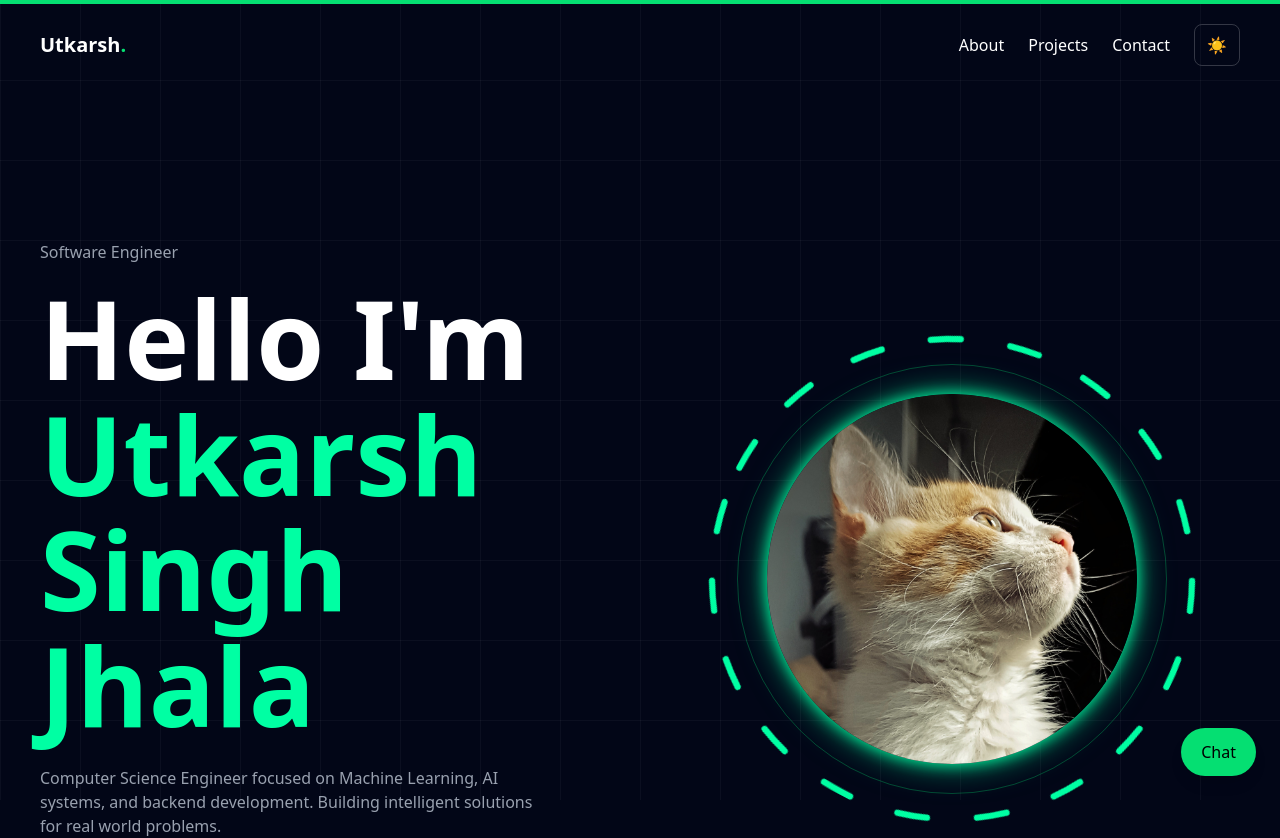
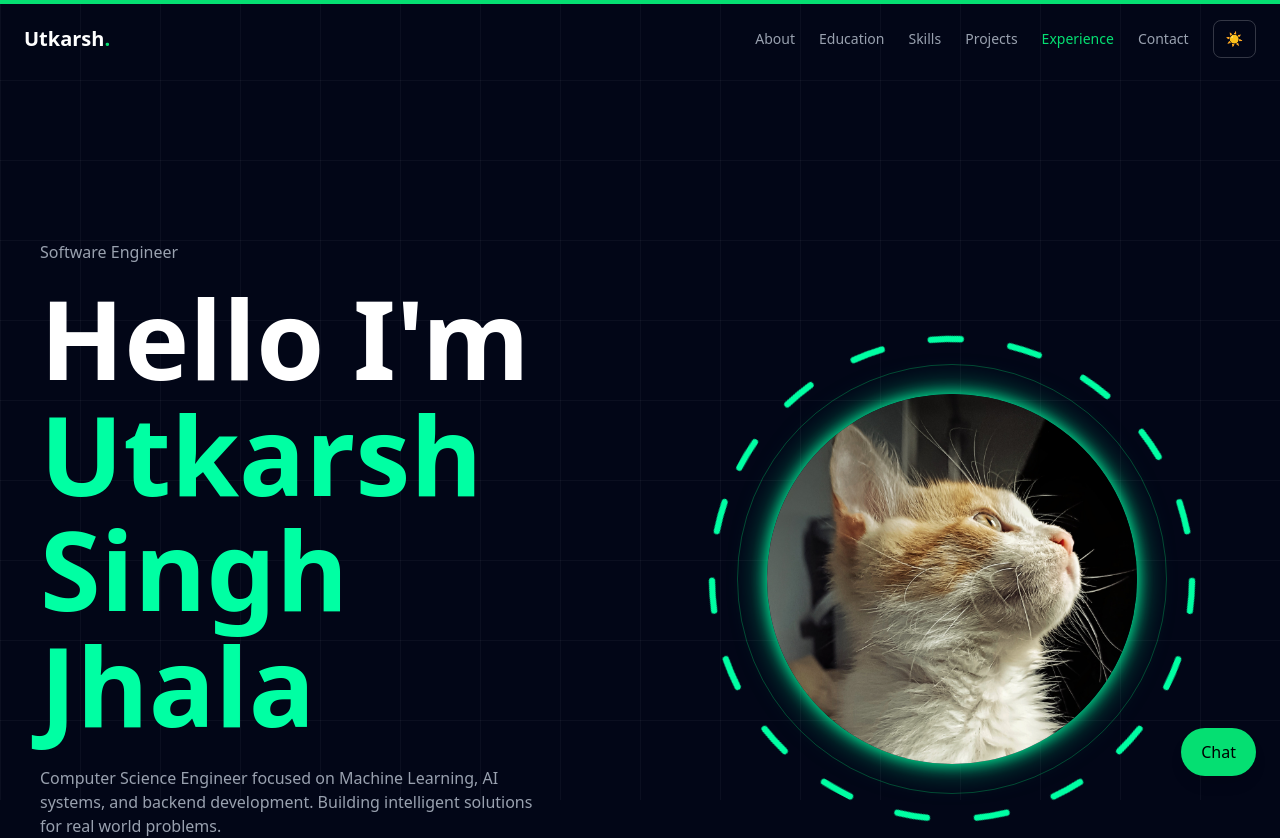
Before and after one commit to Samael1125/my-portfolio, a Next.js app: page / in a window 1280 px wide. Shown: the top 838 px of the page. Built offline with nearby package versions, Linux system fonts and the light colour scheme.

Commit message:
style: final polish with UI consistency, spacing, animations, and performance improvements

```diff
--- a/app/globals.css
+++ b/app/globals.css
@@ -131,3 +131,7 @@ html.dark{
 background:#020617;
 color:#ffffff;
 }
+
+html {
+  scroll-behavior: smooth;
+}
--- a/app/layout.tsx
+++ b/app/layout.tsx
@@ -25,3 +25,7 @@ export default function RootLayout({ children }: { children: React.ReactNode })
     </html>
   )
 }
+export const metadata = {
+title: "Utkarsh | Portfolio",
+description: "Full Stack Developer & ML Enthusiast"
+}
--- a/app/page.tsx
+++ b/app/page.tsx
@@ -18,6 +18,7 @@ import ShortProfile from "@/components/ShortProfile"
 import GithubActivity from "@/components/GithubActivity"
 import LeetCodeStats from "@/components/LeetCodeStats"
 import DevActivity from "@/components/DevActivity"
+import Reveal from "@/components/Reveal"
 
 export default function Home() {
   return (
@@ -26,10 +27,14 @@ export default function Home() {
       <Hero/>
       <ShortProfile/>
       <Stats/>
-      <About/>
+      <Reveal>
+        <About/>
+      </Reveal>
       <Education/>
       <Skills/>
-      <Projects/>
+      <Reveal>
+        <Projects/>
+      </Reveal>
       <Experience/>
       <Timeline/>
       <Certificates/>
--- a/components/About.tsx
+++ b/components/About.tsx
@@ -7,7 +7,7 @@ export default function About(){
 
 return(
 <Reveal>
-<section id="about" className="py-40 px-6">
+<section id="about" className="py-40 px-6 max-w-7xl mx-auto">
 
 <h2 className="text-5xl font-bold text-center mb-16">
 About Me
--- a/components/Certificates.tsx
+++ b/components/Certificates.tsx
@@ -35,7 +35,7 @@ export default function Certificates(){
 
 return(
 
-<section id="certificates" className="py-32 px-6">
+<section id="certificates" className="py-40 px-6 max-w-7xl mx-auto">
 
 <h2 className="text-4xl font-bold text-center mb-20">
 Certificates
--- a/components/Contact.tsx
+++ b/components/Contact.tsx
@@ -6,7 +6,7 @@ export default function Contact(){
 
 return(
 
-<section className="py-40 px-6">
+<section className="py-40 px-6 max-w-7xl mx-auto" id="contact">
 
 <h2 className="text-5xl font-bold text-center mb-20">
 Contact
--- a/components/Education.tsx
+++ b/components/Education.tsx
@@ -31,7 +31,7 @@ export default function Education(){
 
 return(
 
-<section className="py-40 px-6">
+<section className="py-40 px-6 max-w-7xl mx-auto" id="education">
 
 <h2 className="text-5xl font-bold text-center mb-20">
 Education
@@ -68,7 +68,6 @@ className="p-8 rounded-xl bg-white/5 border border-white/10"
 ))}
 
 </div>
-
 </section>
 
 )
--- a/components/Experience.tsx
+++ b/components/Experience.tsx
@@ -2,7 +2,7 @@ export default function Experience(){
 
 return(
 
-<section className="py-32">
+<section className="py-32" id="experience">
 
 <h2 className="text-4xl font-bold text-center mb-16">
 Experience
--- a/components/Navbar.tsx
+++ b/components/Navbar.tsx
@@ -1,34 +1,135 @@
 "use client"
 
-import Link from "next/link"
+import { useState, useEffect } from "react"
 import { Link as ScrollLink } from "react-scroll"
-import ThemeToggle from "@/components/ThemeToggle"
+import ThemeToggle from "./ThemeToggle"
+import { Menu, X } from "lucide-react"
+
+const navItems = [
+{ id:"about", label:"About" },
+{ id:"education", label:"Education" },
+{ id:"skills", label:"Skills" },
+{ id:"projects", label:"Projects" },
+{ id:"experience", label:"Experience" },
+{ id:"contact", label:"Contact" }
+]
 
 export default function Navbar(){
 
+const [active,setActive] = useState("about")
+const [open,setOpen] = useState(false)
+const [scrolled,setScrolled] = useState(false)
+
+useEffect(()=>{
+
+const handleScroll = ()=>{
+
+setScrolled(window.scrollY > 50)
+
+navItems.forEach(section=>{
+
+const el = document.getElementById(section.id)
+
+if(el){
+
+const top = el.offsetTop - 100
+const height = el.offsetHeight
+
+if(window.scrollY >= top && window.scrollY < top + height){
+setActive(section.id)
+}
+
+}
+
+})
+
+}
+
+window.addEventListener("scroll",handleScroll)
+
+return ()=>window.removeEventListener("scroll",handleScroll)
+
+},[])
+
 return(
 
-<nav className="fixed top-0 w-full flex justify-between items-center px-10 py-6">
+<nav className={`fixed top-0 w-full z-50 transition-all duration-300
+${scrolled ? "bg-black/60 backdrop-blur-lg border-b border-white/10 py-3" : "bg-transparent py-5"}
+`}>
 
-<h1 className="font-bold text-xl">
+<div className="max-w-7xl mx-auto flex justify-between items-center px-6">
+
+{/* LOGO */}
+
+<h1 className="text-xl font-bold">
 Utkarsh<span className="text-green-400">.</span>
 </h1>
 
-<div className="flex gap-8">
+{/* DESKTOP MENU */}
 
-<div className="flex items-center gap-6">
+<div className="hidden md:flex items-center gap-6 text-sm">
 
-<ScrollLink to="about" smooth duration={500}>About</ScrollLink>
-<ScrollLink to="projects" smooth duration={500}>Projects</ScrollLink>
-<ScrollLink to="contact" smooth duration={500}>Contact</ScrollLink>
+{navItems.map(item=>(
+
+<ScrollLink
+key={item.id}
+to={item.id}
+smooth
+duration={500}
+className={`cursor-pointer transition
+${active===item.id ? "text-green-400" : "text-gray-400 hover:text-green-400"}
+`}
+>
+{item.label}
+</ScrollLink>
+
+))}
 
 <ThemeToggle/>
 
 </div>
+
+{/* MOBILE BUTTON */}
+
+<button
+onClick={()=>setOpen(!open)}
+className="md:hidden text-white"
+>
+
+{open ? <X/> : <Menu/>}
+
+</button>
+
 </div>
+
+{/* MOBILE MENU */}
+
+{open && (
+
+<div className="md:hidden bg-black/90 backdrop-blur-lg px-6 py-6 flex flex-col gap-5 text-center">
+
+{navItems.map(item=>(
+
+<ScrollLink
+key={item.id}
+to={item.id}
+smooth
+duration={500}
+onClick={()=>setOpen(false)}
+className="text-gray-300 hover:text-green-400 cursor-pointer"
+>
+{item.label}
+</ScrollLink>
+
+))}
+
+<ThemeToggle/>
+
+</div>
+
+)}
 
 </nav>
 
 )
-
 }
--- a/components/Projects.tsx
+++ b/components/Projects.tsx
@@ -101,6 +101,8 @@ whileHover={{y:-10}}
 src={project.image}
 alt={project.title}
 fill
+priority={true}
+quality={90}
 className="object-cover group-hover:scale-110 transition duration-500"
 />
 
@@ -171,7 +173,7 @@ active === "All"
 
 return(
 
-<section className="py-32 px-6">
+<section className="py-40 px-6 max-w-7xl mx-auto" id="projects">
 
 <h2 className="text-5xl font-bold text-center mb-16">
 
--- a/components/Skills.tsx
+++ b/components/Skills.tsx
@@ -64,7 +64,7 @@ className="px-4 py-2 bg-green-500/10 border border-green-400/20 rounded-lg text-
 ))}
 
 </div>
-
+<div className="mt-20 h-[1px] bg-gradient-to-r from-transparent via-white/10 to-transparent"/>
 </section>
 
 )
--- a/package.json
+++ b/package.json
@@ -13,6 +13,7 @@
     "@tsparticles/slim": "^3.9.1",
     "axios": "^1.13.6",
     "framer-motion": "^12.35.2",
+    "lucide-react": "^0.577.0",
     "next": "16.1.6",
     "next-themes": "^0.4.6",
     "react": "19.2.3",
```
Also changed, not shown: 1 other file (tests, documents, lock files or other folders).
